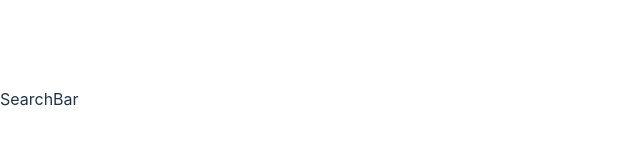
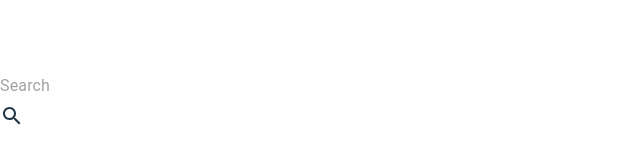
Before and after one commit to Madou-Shinni/yinhuadm.cc, a React (Vite) app: page / in a window 1280 px wide. Shown: the part 301-464 px from the top of the page, without its empty margins (0-640 px from the left). Built offline with nearby package versions, Linux system fonts and the light colour scheme.

Commit message:
feat(home):search

```diff
--- a/src/pages/base/header/Header.jsx
+++ b/src/pages/base/header/Header.jsx
@@ -2,7 +2,10 @@ import SearchBar from "./cpn/SearchBar.jsx";
 
 const Header = () => {
 
-    return <div className={'fixed left-0 top-0 right-0 z-[11] margin-y-auto bg-[rgba(247,248,249,0.97)] h-[64px]'}>
+    return <div className={`fixed left-0 top-0 right-0 z-[11] margin-y-auto bg-[rgba(247,248,249,0.97)] h-[64px]
+        shadow-md flex items-center justify-center
+    `}>
+
         <SearchBar/>
     </div>
 }
--- a/src/pages/base/header/cpn/SearchBar.jsx
+++ b/src/pages/base/header/cpn/SearchBar.jsx
@@ -1,6 +1,27 @@
+import SearchIcon from '@mui/icons-material/Search';
+import {useState} from "react";
+import {InputBase} from "@mui/material";
+
 const SearchBar = () => {
-    return <div>
-        SearchBar
+    const [focus, setFocus] = useState(false)
+    const onSearch = () => {
+        console.log('search')
+    }
+    const onFocus = () => {
+        setFocus(true)
+    }
+
+    const onBlur = () => {
+        setFocus(false)
+    }
+
+    return <div className={'relative px-[20px] container h-[45px] rounded-[8px] hover:bg-gray-200'}>
+        <InputBase onFocus={onFocus} onBlur={onBlur} className={'absolute top-1/2 -translate-y-1/2 w-full h-full'} placeholder={'Search'} />
+        <div className={`absolute top-1/2 -translate-y-1/2 right-2 w-[40px] h-[40px] flex items-center justify-center cursor-pointer
+            rounded-[8px] ${focus ? 'bg-white' : ''}
+        `}>
+            <SearchIcon onClick={onSearch} />
+        </div>
     </div>
 }
 
```
Also changed, not shown: src/components/SearchInput.jsx (added, +9 -0 lines), src/pages/base/header/cpn/NavBar.jsx (added, +7 -0 lines).
